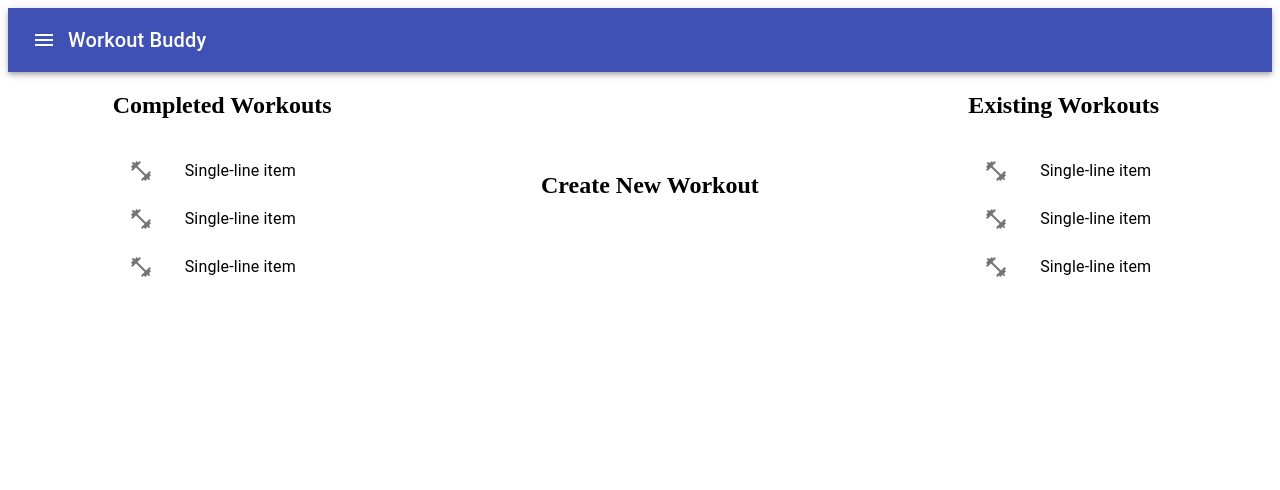
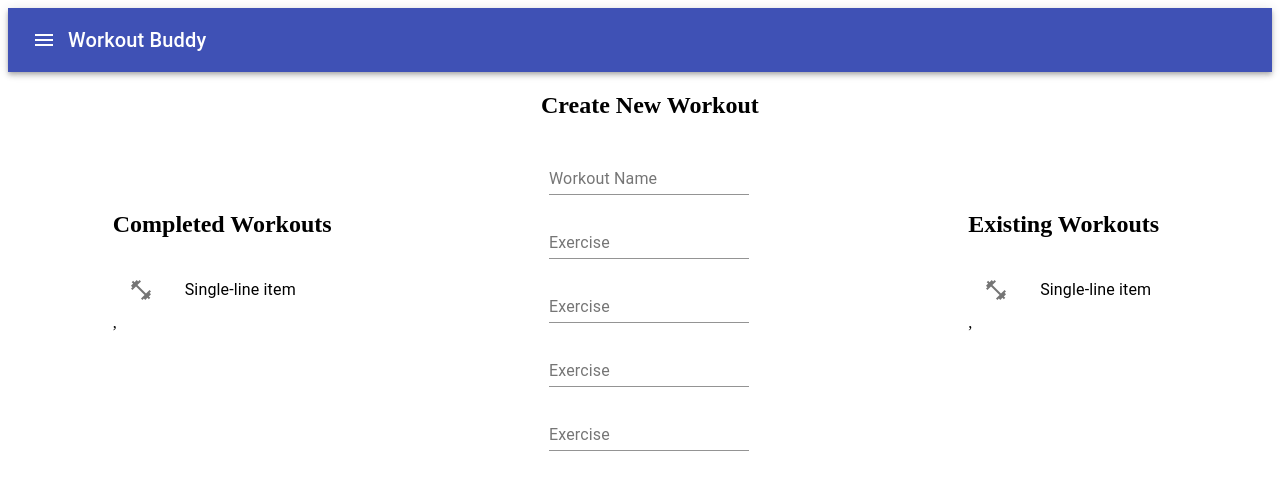
Before and after one commit to ClayData/workout-buddy, a React (Create React App) app in the folder client/: page / in a window 1280 px wide. Shown: the top 490 px of the page. Built offline with nearby package versions, Linux system fonts and the light colour scheme.

Commit message:
added input form, changed WorkoutList to WorkoutListItem

```diff
--- /dev/null
+++ b/client/src/components/InputForm.js
@@ -0,0 +1,26 @@
+import React from 'react';
+import TextField from '@material-ui/core/TextField';
+import { makeStyles } from '@material-ui/core/styles';
+
+const useStyles = makeStyles((theme) => ({
+  root: {
+    '& .MuiTextField-root': {
+      margin: theme.spacing(1),
+      width: '25ch',
+    },
+  },
+}));
+
+export default function InputForm(props){
+    const classes = useStyles();
+
+    return(
+    <form className={classes.root} >
+        <div>
+            <TextField
+            label={props.name}
+            />
+        </div>
+    </form>
+    )
+}
--- a/client/src/components/WorkoutList.js
+++ b/client/src/components/WorkoutListItem.js
@@ -16,15 +16,7 @@
     },
   }));
 
-  function generate(element) {
-    return [0, 1, 2].map((value) =>
-      React.cloneElement(element, {
-        key: value,
-      }),
-    );
-  }
-
-const WorkoutList = (props) => {
+const WorkoutListItem = (props) => {
   const classes = useStyles();
   const [dense, setDense] = React.useState(false);
   const [secondary, setSecondary] = React.useState(false);
@@ -33,7 +25,7 @@
     return (
         <div className={classes.demo}>
             <List dense={dense}>
-              {generate(
+
                 <ListItem>
                   <ListItemIcon>
                     <FitnessCenterIcon />
@@ -43,10 +35,10 @@
                     secondary={secondary ? 'Secondary text' : null}
                   />
                 </ListItem>,
-              )}
+
             </List>
         </div>
     )
 }
 
-export default WorkoutList;
+export default WorkoutListItem;
--- a/client/src/pages/Workouts/Workouts.js
+++ b/client/src/pages/Workouts/Workouts.js
@@ -1,7 +1,8 @@
 import React from 'react';
 import { Grid } from '@material-ui/core';
-import { makeStyles } from '@material-ui/core/styles'
-import WorkoutList from '../../components/WorkoutList';
+import { makeStyles } from '@material-ui/core/styles';
+import InputForm from '../../components/InputForm';
+import WorkoutListItem from '../../components/WorkoutListItem';
 
 const useStyles = makeStyles((theme) => ({
     root: {
@@ -18,14 +19,29 @@
             <Grid container direction="row" justify="space-around" alignItems="center">
                 <Grid item >
                     <h2>Completed Workouts</h2>
-                    <WorkoutList />
+                    <WorkoutListItem />
                 </Grid>
                 <Grid item >
                     <h2>Create New Workout</h2>
+                        <InputForm
+                        name="Workout Name"
+                        />
+                        <InputForm
+                        name="Exercise"
+                        />
+                        <InputForm
+                        name="Exercise"
+                        />
+                        <InputForm
+                        name="Exercise"
+                        />
+                        <InputForm
+                        name="Exercise"
+                        />
                 </Grid>
                 <Grid item >
                     <h2>Existing Workouts</h2>
-                    <WorkoutList />
+                    <WorkoutListItem />
                 </Grid>
             </Grid>
         </div>
```
